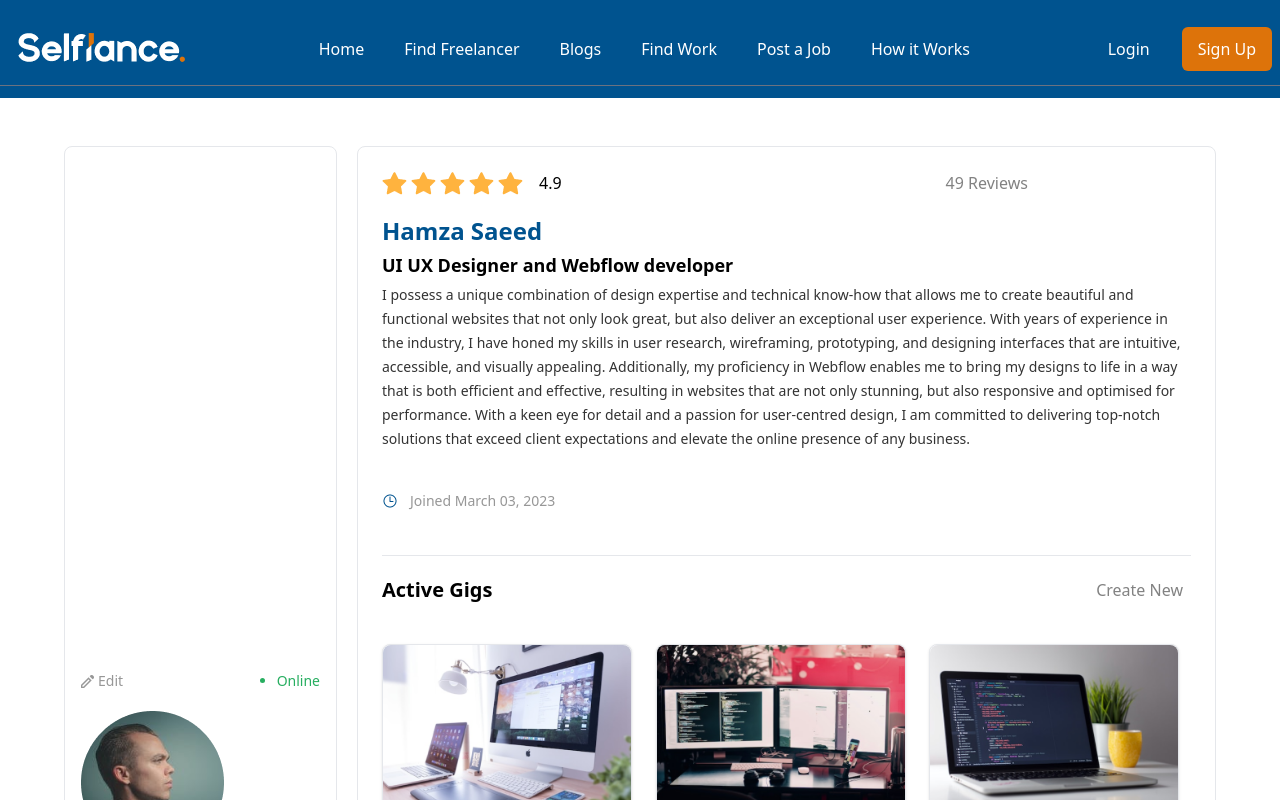
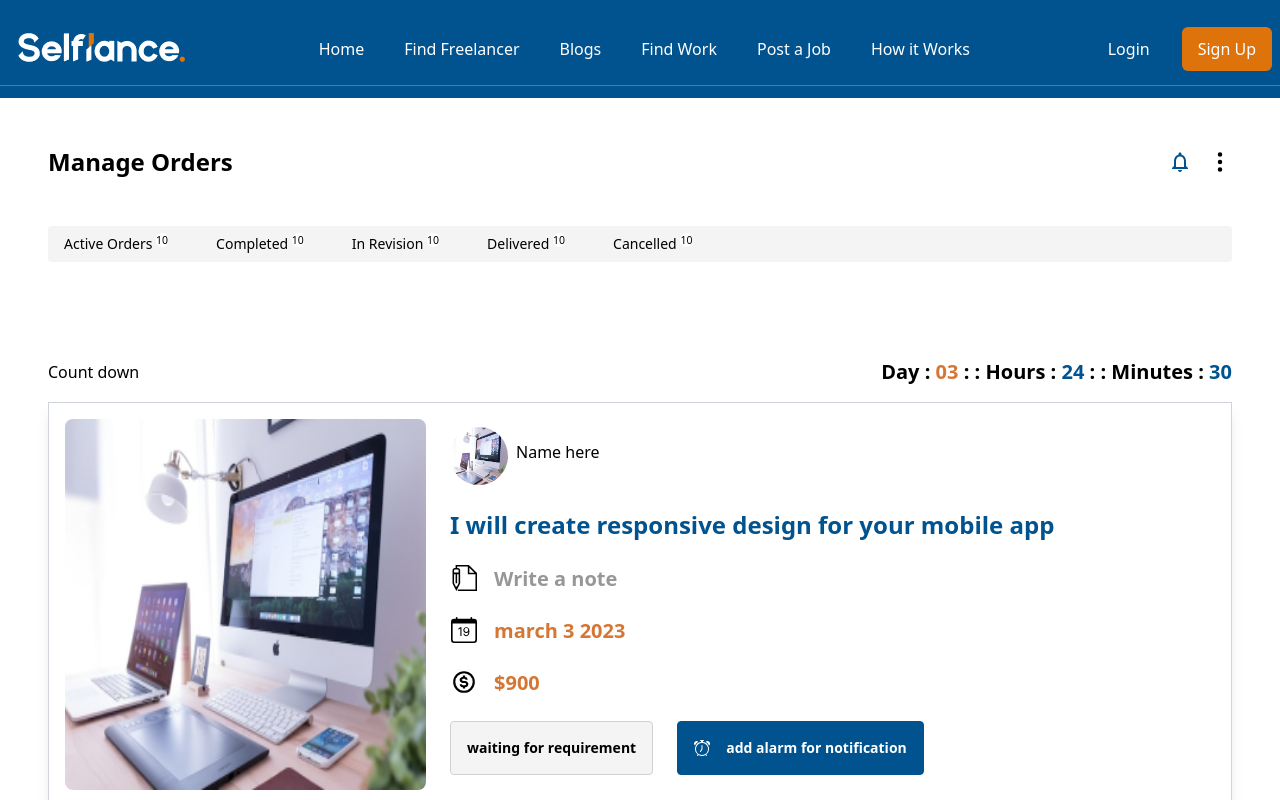
Before and after one commit to herocodecamp/selflance-web-frontend, a React (Create React App) app: page / in a window 1280 px wide. Shown: the top 800 px of the page. Built offline with nearby package versions, Linux system fonts and the light colour scheme.

Commit message:
manage-order-page

```diff
--- a/package.json
+++ b/package.json
@@ -6,6 +6,7 @@
     "@testing-library/jest-dom": "^5.16.5",
     "@testing-library/react": "^13.4.0",
     "@testing-library/user-event": "^13.5.0",
+    "axios": "^1.3.4",
     "flowbite": "^1.6.3",
     "flowbite-react": "^0.4.1",
     "react": "^18.2.0",
--- a/src/App.js
+++ b/src/App.js
@@ -15,12 +15,17 @@ import FAQ from "./common/FAQ";
 import SellerProfile from "./pages/SellerProfile";
 
 import PrivacyandTerms from "./common/Privacy&Terms/PrivacyandTerms";
+import ManageOrder from "./pages/ManageOrderPage";
 
 function App() {
   return (
     <>
    <Navbar/>
-   <SellerProfile />
+
+   <ManageOrder />
+
+   {/* <SellerProfile /> */}
+
    {/* <PrivacyandTerms title="Privacy Policy" subtitle="At Selflance, we value your privacy. Get all the details in our Privacy Policy. Updated: 27th February, 2023"/> */}
 
    </>
--- /dev/null
+++ b/src/components/ManageOrderComponents/ManageDetails.js
@@ -0,0 +1,48 @@
+import React from 'react';
+import {TfiWrite} from 'react-icons/tfi'
+import {BsCalendarDate} from 'react-icons/bs'
+import {BiDollarCircle} from 'react-icons/bi'
+import {BsAlarm} from 'react-icons/bs'
+
+const ManageDetails = ({ manage }) => {
+  return (
+    <div className='space-y-4 pt-12'>
+      <div className='flex items-center justify-between'>
+        <p>Count down</p>
+        <p className='text-xl font-bold'>Day : <span className='text-xl text-[#D57635]'>03</span> : : Hours : <span className='text-xl text-[#00538F]'>24</span> : : Minutes : <span className='text-xl text-[#00538F]'>30</span></p>
+      </div>
+      <div className='sm:flex flex-grow  border border-solid border-gray-300 shadow-lg bg-[#FFFFFF] p-4 space-x-6'>
+        <div>
+          <img src={manage.image} className="sm:w-[361px] w-full h-[300px] justify-center items-center sm:h-[371px] rounded-lg" alt="img" />
+        </div>
+
+        <div className='space-y-6'>
+          <div className='flex space-x-2 items-center'>
+            <img src={manage.image} className="sm:w-[58px] w-[38px] h-[38px] mt-2 sm:h-[58px] rounded-full" alt="" />
+            <h4>Name here</h4>
+          </div>
+
+          <h4 className='text-[#00538F] font-bold sm:text-2xl'>{manage.title}</h4>
+
+
+            <p className='flex space-x-4'><TfiWrite className='w-[28px] h-[26px]'/> <span className='text-[#979797] sm:text-xl font-bold'>Write a note</span></p>
+
+            <p className='flex space-x-4'><BsCalendarDate className='w-[28px] h-[26px]'/> <span className='text-[#D57635] sm:text-xl font-bold'>march 3 2023</span></p>
+
+            <p className='flex space-x-4'><BiDollarCircle className='w-[28px] h-[26px]'/> <span className='text-[#D57635] sm:text-xl font-bold'>$900</span></p>
+
+            <div className='flex space-x-6'>
+              <button className='bg-[#F4F4F4] p-4 font-bold text-sm border border-[#D1D1D1] text-black rounded'>waiting for requirement</button>
+
+              <button className='bg-[#00538F] flex items-center p-4 font-bold text-sm border border-[#00538F] text-white rounded'><BsAlarm className='w-[16px] h-[16px] mr-4'/> <span> add alarm for notification</span></button>
+            </div>
+
+        </div>
+
+      </div>
+
+    </div>
+  );
+};
+
+export default ManageDetails;
--- /dev/null
+++ b/src/components/ManageOrderComponents/ManageNav.js
@@ -0,0 +1,53 @@
+import React, { useState } from 'react';
+
+
+const ManageNav = () => {
+
+  const [activeButton, setActiveButton] = useState(null);
+
+  const handleButtonClick = (buttonId) => {
+    setActiveButton(buttonId);
+  }
+
+  const getButtonClass = (buttonId) => {
+    let classes = " px-4 py-2 rounded text-sm";
+
+    if (buttonId === activeButton) {
+      classes += " bg-[#00538F] sm:text-white";
+    }
+
+    return classes;
+  }
+
+
+  return (
+    <div>
+      <div className='bg-[#F4F4F4] flex items-center space-x-4 mt-12 h-black] rounded'>
+
+        <button className={getButtonClass(1)} onClick={() => handleButtonClick(1)}>
+          Active Orders <sup className='w-4 h-4 mt-[-5px] rounded-full bg-white text-black '>10</sup>
+        </button>
+
+        <button className={getButtonClass(2)} onClick={() => handleButtonClick(2)}>
+          Completed <sup className='w-4 h-4 mt-[-5px] rounded-full bg-white text-black '>10</sup>
+        </button>
+
+        <button className={getButtonClass(3)} onClick={() => handleButtonClick(3)}>
+          In Revision <sup className='w-4 h-4 mt-[-5px] rounded-full bg-white text-black '>10</sup>
+        </button>
+
+        <button className={getButtonClass(4)} onClick={() => handleButtonClick(4)}>
+          Delivered <sup className='w-4 h-4 mt-[-5px] rounded-full bg-white text-black '>10</sup>
+        </button>
+
+        <button className={getButtonClass(5)} onClick={() => handleButtonClick(5)}>
+          Cancelled <sup className='w-4 h-4 mt-[-5px] rounded-full bg-white text-black '>10</sup>
+        </button>
+
+      </div>
+      </div>
+
+  );
+};
+
+export default ManageNav;
--- /dev/null
+++ b/src/components/ManageOrderComponents/ManagePost.js
@@ -0,0 +1,60 @@
+import axios from 'axios';
+import React, { useEffect, useState } from 'react';
+
+import image1 from '../../Assets/Active_Gig_1.png'
+import image2 from '../../Assets/Active_Gig_2.png'
+import image3 from '../../Assets/Active_Gig_3.png'
+import image4 from '../../Assets/Active_Gig_4.png'
+import image5 from '../../Assets/Active_Gig_5.png'
+import ManageDetails from './ManageDetails';
+
+const Posts = [
+  {
+    _id: 1,
+    title: 'I will create responsive design for your mobile app',
+    image: image1,
+    price: 900
+  },
+  {
+    _id: 2,
+    title: 'I will create video animation for you',
+    image: image2,
+    price: 900
+  },
+  {
+    _id: 3,
+    title: 'I will create video animation for you',
+    image: image3,
+    price: 900
+  },
+  {
+    _id: 4,
+    title: 'I will create amazon store for you just in $990',
+    image: image4,
+    price: 900
+  },
+  {
+    _id: 5,
+    title: 'I will create cartoonic video animation for you',
+    image: image5,
+    price: 900
+  },
+
+]
+
+const ManagePost = () => {
+
+  return (
+    <div className='my-12 grid grid-cols-1 gap-5'>
+      {
+        Posts?.map((manage) => <ManageDetails
+          key={manage._id}
+          manage={manage}
+        />
+        )
+      }
+    </div>
+  );
+};
+
+export default ManagePost;
--- /dev/null
+++ b/src/pages/ManageOrderPage/ManageOrder.js
@@ -0,0 +1,14 @@
+import React from 'react';
+import ManagePost from '../../components/ManageOrderComponents/ManagePost';
+import ManageOrderView from './ManageOrderView';
+
+const ManageOrder = () => {
+  return (
+    <div className='p-12'>
+      <ManageOrderView />
+      <ManagePost />
+    </div>
+  );
+};
+
+export default ManageOrder;
--- /dev/null
+++ b/src/pages/ManageOrderPage/ManageOrderView.jsx
@@ -0,0 +1,21 @@
+import React from 'react';
+import ManageNav from '../../components/ManageOrderComponents/ManageNav';
+import { BsThreeDotsVertical } from 'react-icons/bs'
+import { MdNotificationsNone } from 'react-icons/md'
+
+const ManageOrderView = () => {
+  return (
+    <div className=''>
+      <div className='flex items-center justify-between'>
+        <h2 className='sm:text-2xl text-xl font-bold'>Manage Orders</h2>
+        <div className='flex space-x-4'>
+          <MdNotificationsNone className='text-[#00538F] text-2xl sm:4xl'/>
+          <BsThreeDotsVertical className='text-2xl sm:4xl'/>
+        </div>
+      </div>
+      <ManageNav />
+    </div>
+  );
+};
+
+export default ManageOrderView;
--- /dev/null
+++ b/src/pages/ManageOrderPage/index.js
@@ -0,0 +1,3 @@
+import ManageOrder from "./ManageOrder";
+
+export default ManageOrder
```
Also changed, not shown: src/index.css (line endings or trailing spaces), 1 other file (tests, documents, lock files or other folders).
